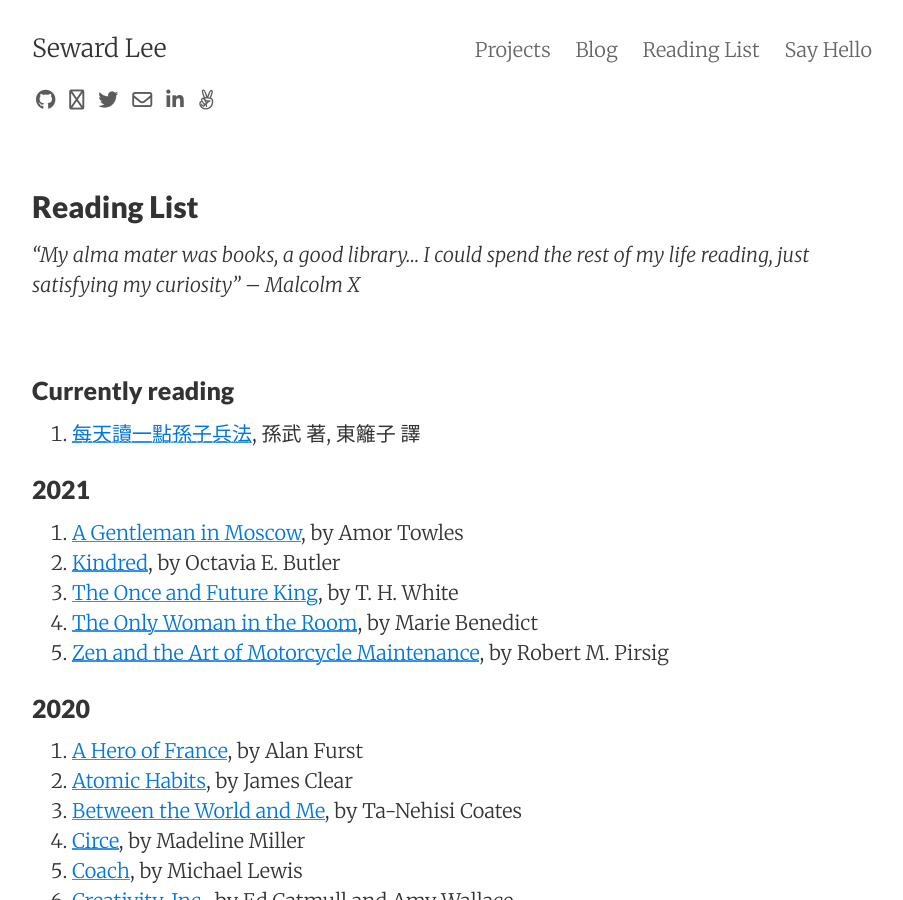
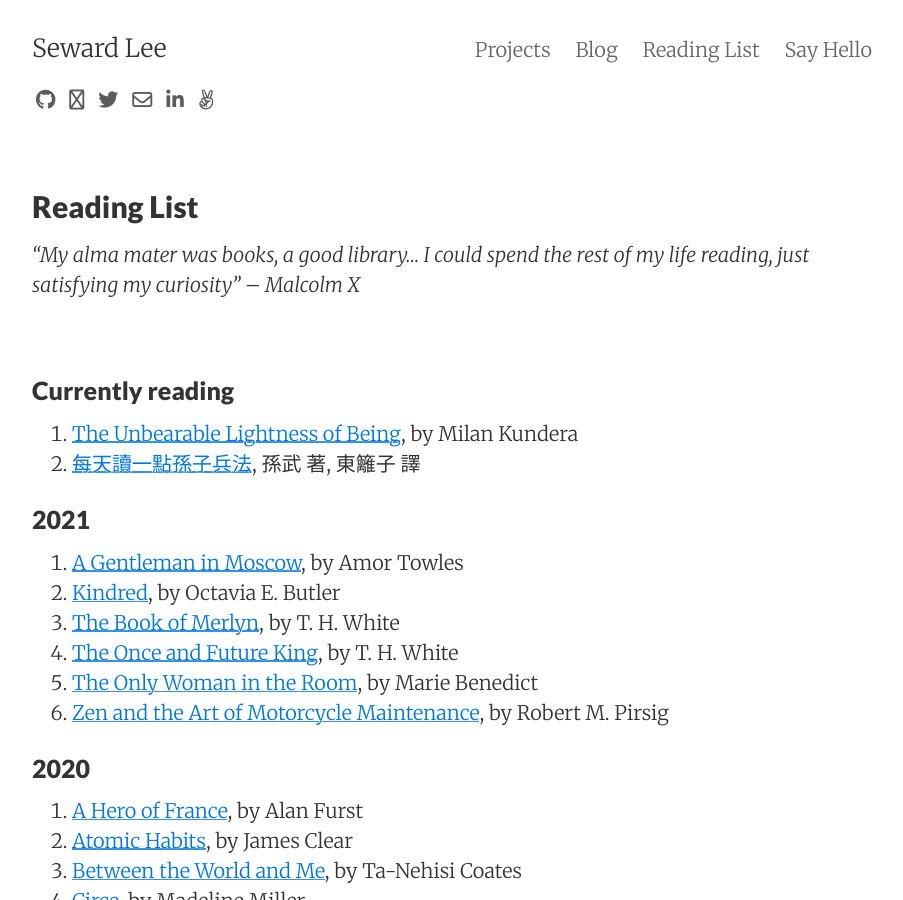
Before and after one commit to sewardlee337/sewardlee337.github.io, a Jekyll site: the page built from readinglist.md, in a window 1280 px wide and 900 px high. Shown: the whole window, without its empty margins (188-1091 px from the left). Built offline with Jekyll 4.4.1, drawn with Linux system fonts in a browser that asks for light colours; nearby versions of some CDN libraries.

Commit message:
Update reading list

```diff
--- a/readinglist.md
+++ b/readinglist.md
@@ -12,6 +12,7 @@
 
 ### Currently reading
 
+1. [The Unbearable Lightness of Being](https://amzn.to/2MaEevM), by Milan Kundera
 1. [每天讀一點孫子兵法](https://bit.ly/3bNxnPL), 孫武 著, 東籬子 譯
 
 
@@ -19,6 +20,7 @@
 
 1. [A Gentleman in Moscow](https://amzn.to/3qddvwQ), by Amor Towles
 1. [Kindred](https://amzn.to/3pBY7du), by Octavia E. Butler
+1. [The Book of Merlyn](https://amzn.to/3r3zxTq), by T. H. White
 1. [The Once and Future King](https://amzn.to/2KTm9Bw), by T. H. White
 1. [The Only Woman in the Room](https://amzn.to/3a37C08), by Marie Benedict
 1. [Zen and the Art of Motorcycle Maintenance](https://amzn.to/2KGpSlN), by Robert M. Pirsig
```
